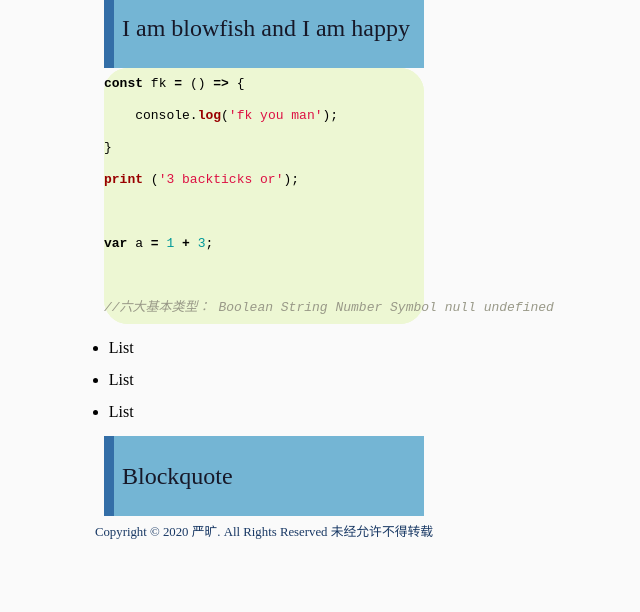
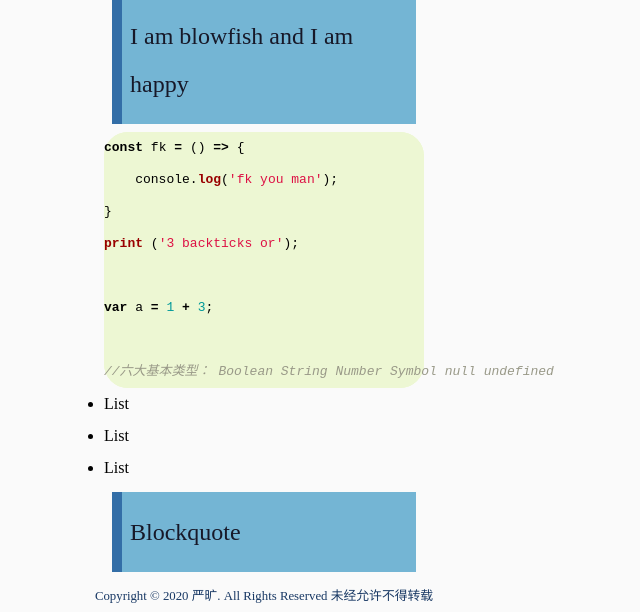
Before and after one commit to yankuang608/yankuang608.github.io, a Jekyll site: the page built from _posts/2020-06-19-two-fish.md, in a window 1280 px wide. Shown: the part 2932-3544 px from the top of the page, without its empty margins (376-1016 px from the left). Built offline with Jekyll 4.4.1, drawn with Linux system fonts in a browser that asks for light colours; some web fonts are replaced; before the commit the page ends 3480 px from its top, so only the background shows below that.

Commit message:
Update detail.css

```diff
--- a/css/detail.css
+++ b/css/detail.css
@@ -105,9 +105,9 @@ footer{
     margin: 0.5rem 0;
 }
 
-.content ul,ol{
+/* .content ul,ol{
     margin: 0.5rem 0.3rem;
-}
+} */
 
 /* 设置引用框间距 */
 blockquote{
@@ -115,6 +115,7 @@ blockquote{
     background: #74b5d4;
     border-left: 10px solid #336ea7;
     padding: 0.5rem 0.5rem;
+    margin: 0.5rem 0.5rem;
     quotes: "\201C""\201D""\2018""\2019";
     font-size: 1.5rem;
 }
```
